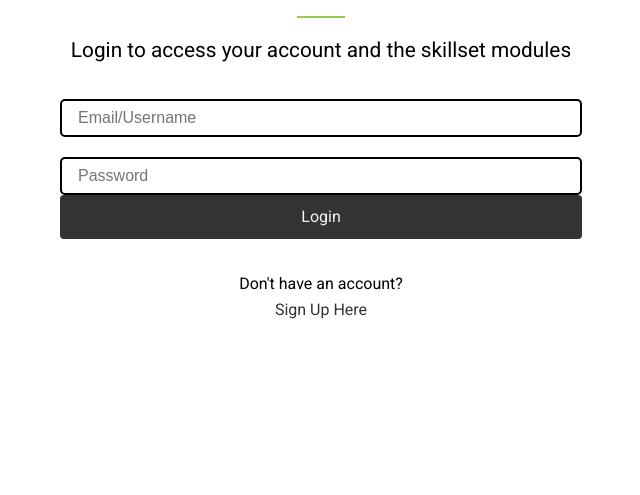
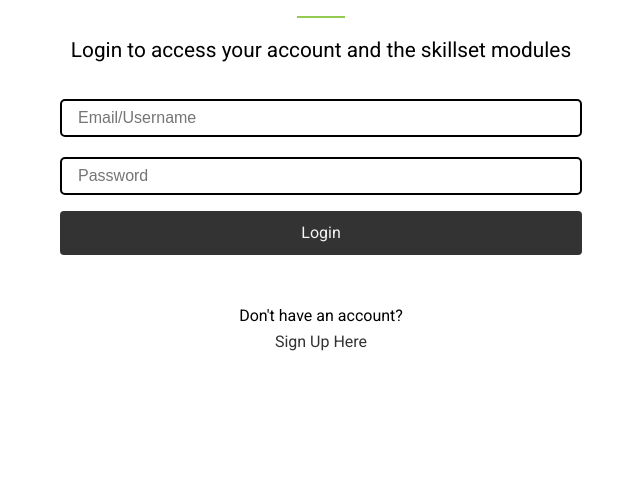
Before and after one commit to Rheece123/UniTracks, a PHP site: page /public/login.php in a window 1280 px wide. Shown: the part 182-677 px from the top of the page, without its empty margins (319-959 px from the left). Run offline with PHP 8.4, Linux system fonts and the light colour scheme.

Commit message:
Added margin-top 1rem to login button on login page

```diff
--- a/public/login.php
+++ b/public/login.php
@@ -97,7 +97,7 @@
 						<input type="text" class="text-input username" name="mailuid" id="mailuid" placeholder="Email/Username"/>
 						<input type="password" class="text-input pwd" name="pwd" id="pwd" placeholder="Password"/>
 					</div>
-					<button type="submit" name="login-submit" class="btn-dark">Login</button>
+					<button type="submit" name="login-submit" class="btn-dark my-1">Login</button>
 				</form>
 				<div id="signin">
 					<p class="pt-2">Don't have an account?</p>
```
